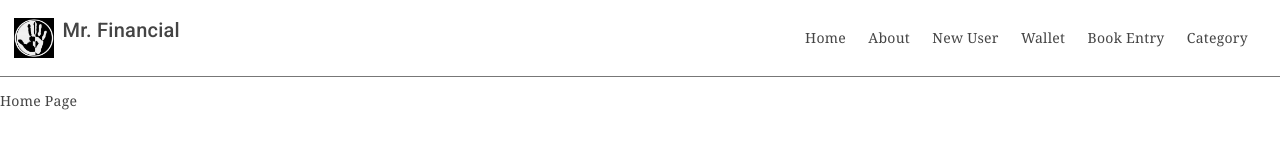
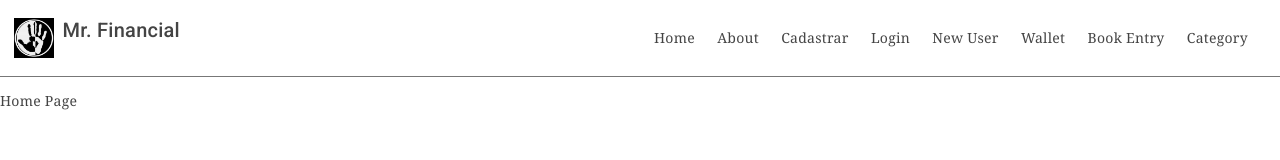
Before and after one commit to arthurhenriqu3/MrFinancial_front, an Angular app: page / in a window 1280 px wide. Shown: the top 160 px of the page. Built offline with nearby package versions, Linux system fonts and the light colour scheme.

Commit message:
modify header

```diff
--- a/src/app/components/header/header.component.html
+++ b/src/app/components/header/header.component.html
@@ -9,6 +9,12 @@
     </li>
     <li>
       <a routerLink="/about">About</a>
+    </li>
+    <li>
+      <a routerLink="/auth/register">Cadastrar</a>
+    </li>
+    <li>
+      <a routerLink="/auth/login">Login</a>
     </li>
     <li>
       <a routerLink="/user/new">New User</a>
```
